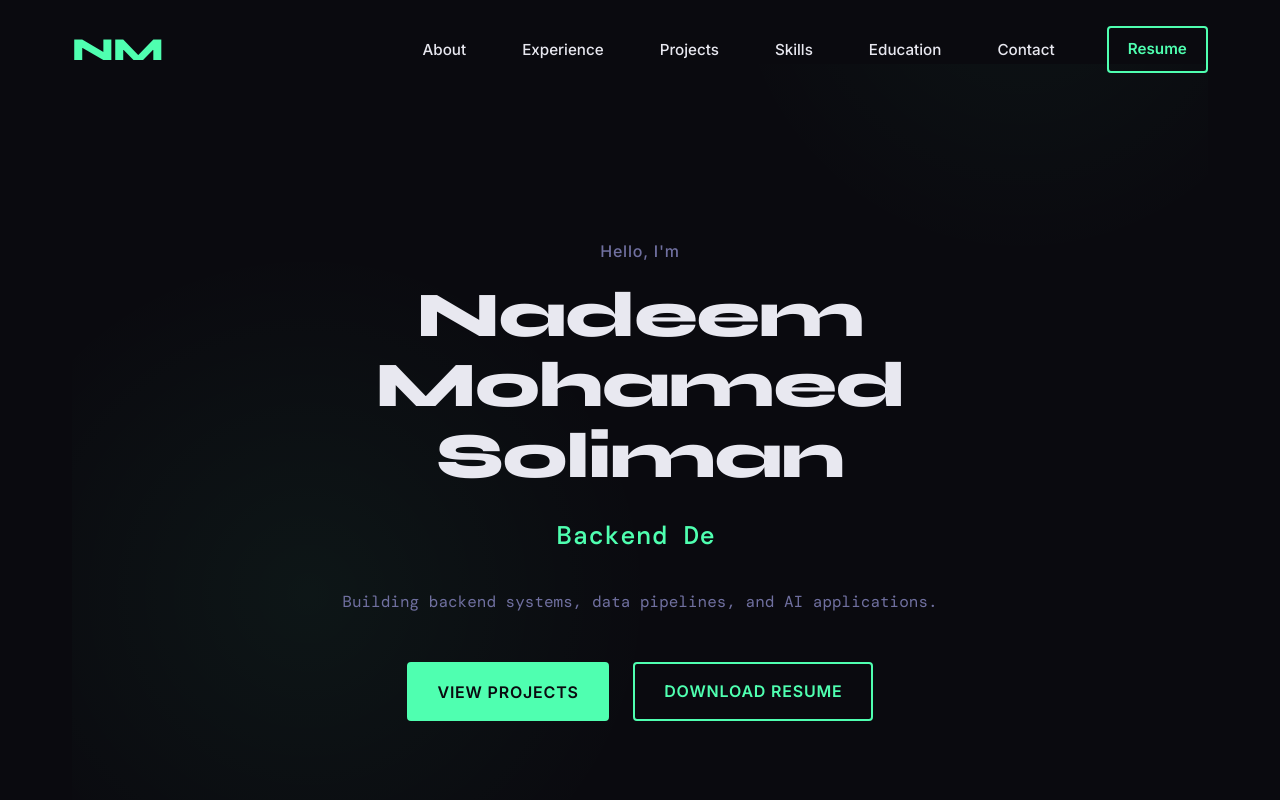
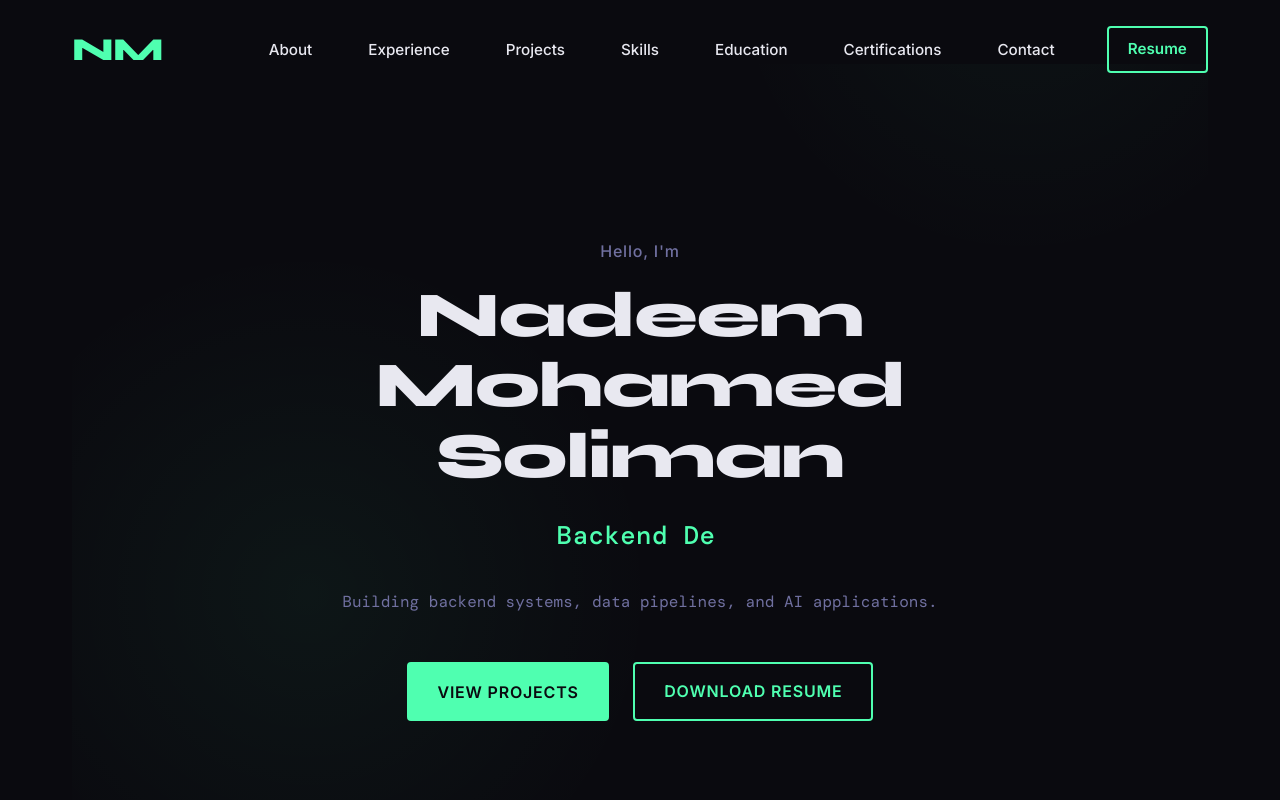
Before and after one commit to Nadeem202020/Nadeem-Website, a React (Vite) app in the folder client/: page / in a window 1280 px wide. Shown: the top 800 px of the page. Built offline with nearby package versions, Linux system fonts and the light colour scheme.

Commit message:
Update Navbar.jsx

```diff
--- a/client/src/components/layout/Navbar.jsx
+++ b/client/src/components/layout/Navbar.jsx
@@ -11,6 +11,7 @@ export default function Navbar() {
     { label: "Projects", id: "projects" },
     { label: "Skills", id: "skills" },
     { label: "Education", id: "education" },
+    { label: "Certifications", id: "certifications" },
     { label: "Contact", id: "contact" },
   ];
 
```
